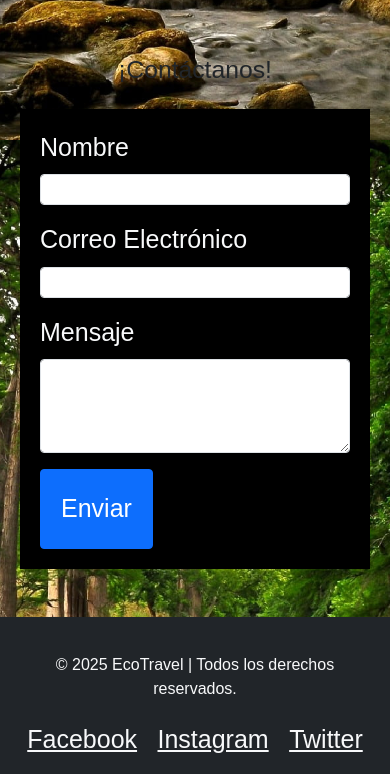
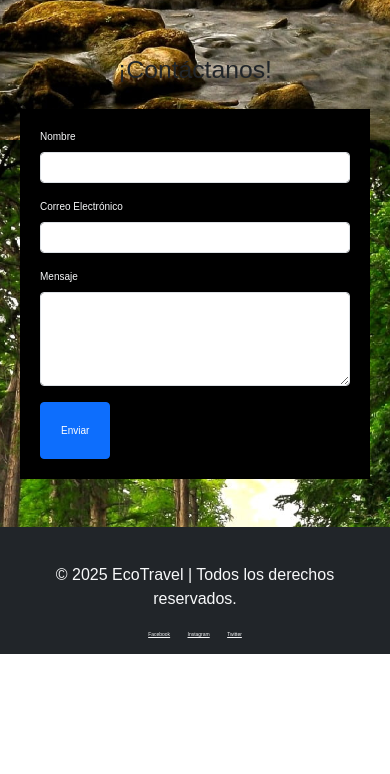
Before and after one commit to El-Rincon-Del-Cine/Ecotravel, a plain HTML site: page index.html in a window 390 px wide. Shown: the part 3236-4010 px from the top of the page. After the commit the page ends 3890 px from the top, so only its background shows below. Drawn offline with nearby package versions, Linux system fonts and the light colour scheme.

Commit message:
Add files via upload

```diff
--- a/css/style.css
+++ b/css/style.css
@@ -153,12 +153,12 @@ form{
     }
 
     form, .btn {
-        font-size: 25px;
+        font-size: 10px;
         margin: 0;
         padding: 20px;
     }
 
-    a {
-        font-size: 25px;
+    footer, a{
+        font-size: 5px;
     }
 }
```
